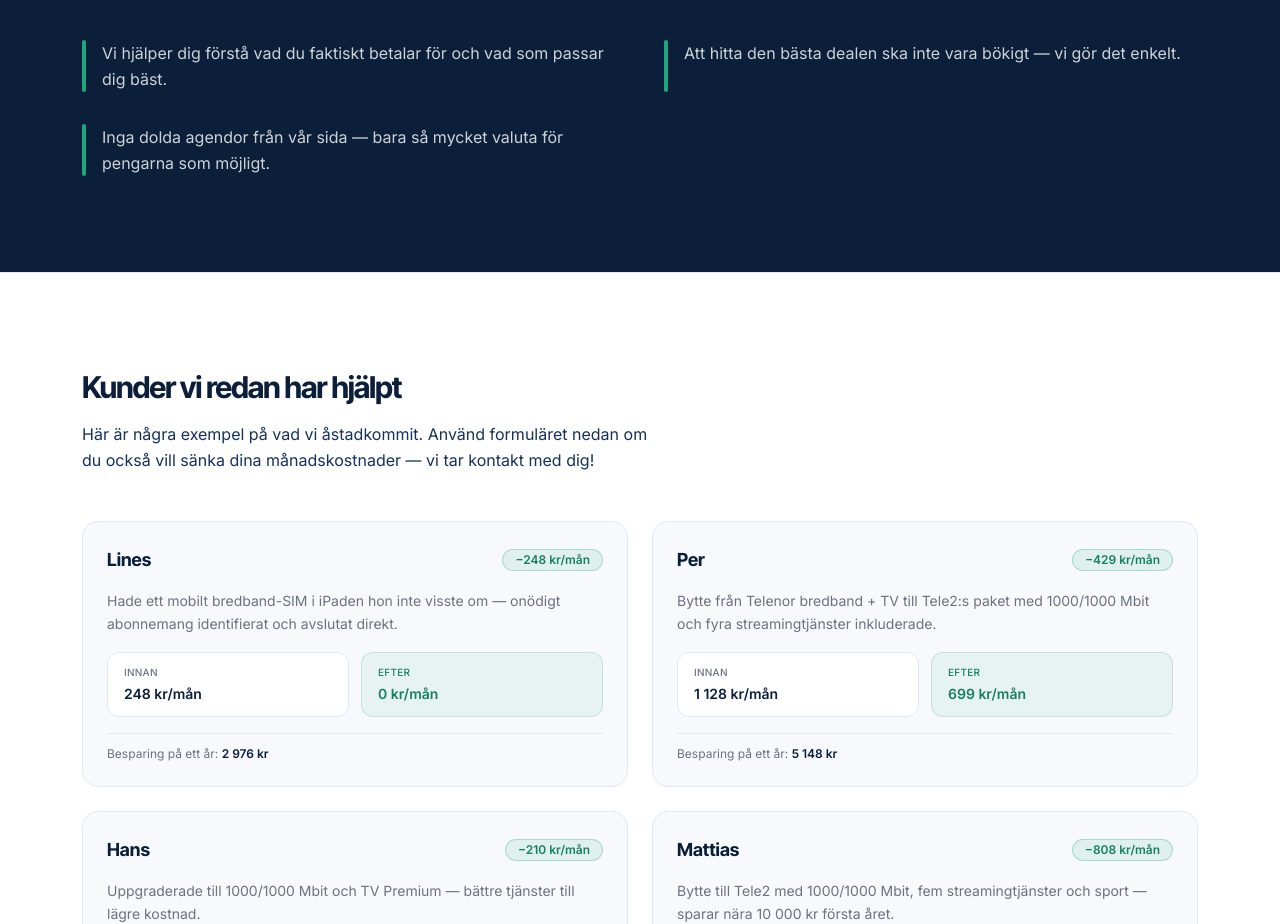
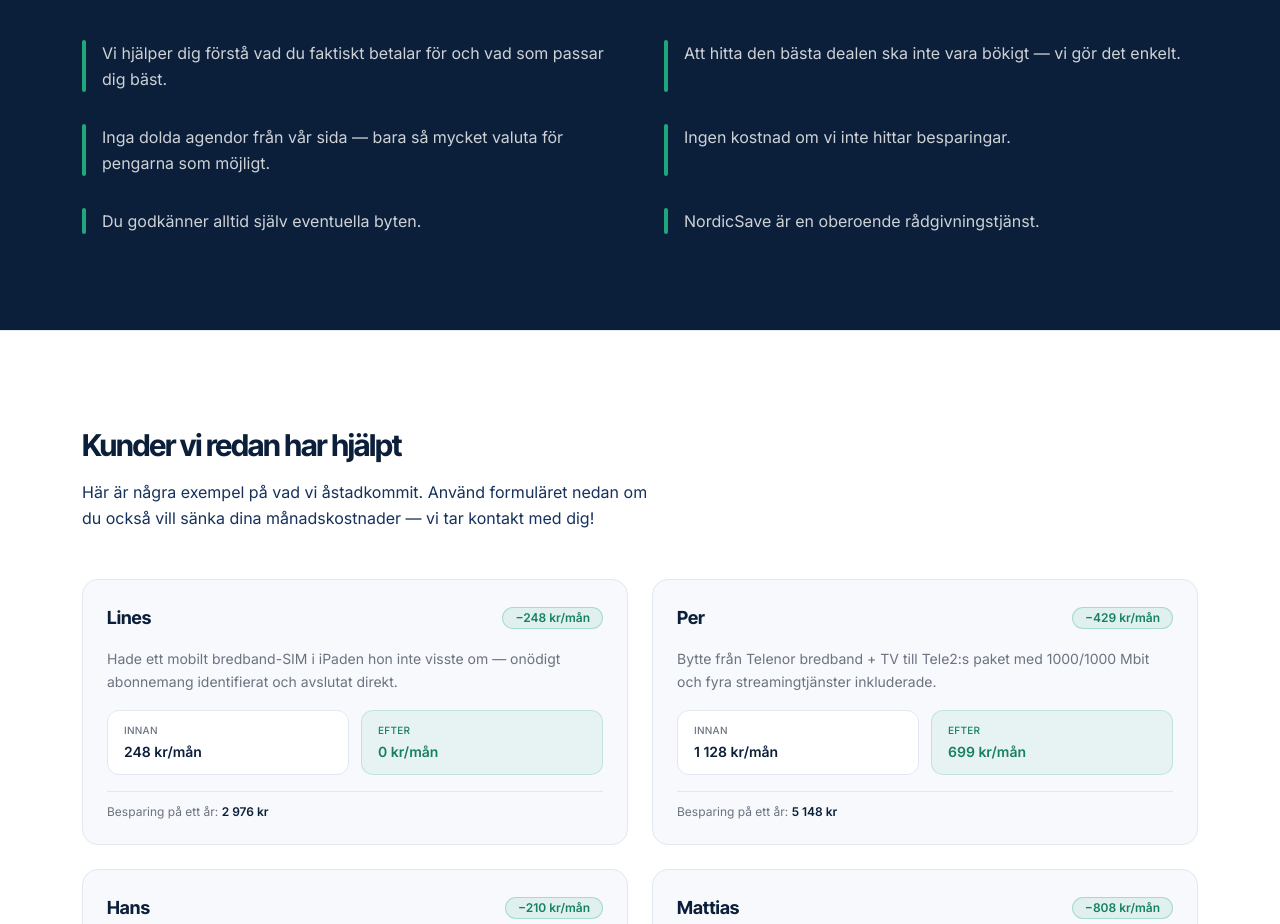
Before and after one commit to MalleBalleCode/NordicSave, a Next.js app: page / in a window 1280 px wide. Shown: the part 1260-2184 px from the top of the page. Built offline with nearby package versions, Linux system fonts and the light colour scheme.

Commit message:
Add additional VisionPoint components to page

```diff
--- a/app/page.tsx
+++ b/app/page.tsx
@@ -100,6 +100,9 @@ export default function Home() {
             <VisionPoint text="Vi hjälper dig förstå vad du faktiskt betalar för och vad som passar dig bäst." />
             <VisionPoint text="Att hitta den bästa dealen ska inte vara bökigt — vi gör det enkelt." />
             <VisionPoint text="Inga dolda agendor från vår sida — bara så mycket valuta för pengarna som möjligt." />
+            <VisionPoint text="Ingen kostnad om vi inte hittar besparingar." />
+            <VisionPoint text="Du godkänner alltid själv eventuella byten." />
+            <VisionPoint text="NordicSave är en oberoende rådgivningstjänst." />
           </div>
         </div>
       </section>
```
